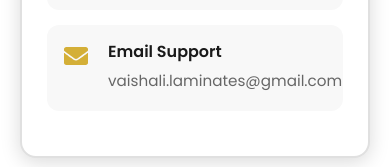
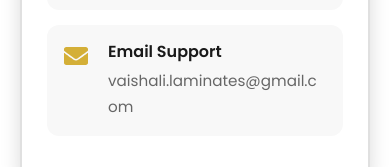
Before and after one commit to milanpatel1604/Vaishali-Enterprise, a React (Create React App) app in the folder client/: page /contact in a window 390 px wide. Shown: the part 666-833 px from the top of the page. Built offline with nearby package versions, Linux system fonts and the light colour scheme.

Commit message:
Fix email overflow in mobile view

```diff
--- a/client/src/components/Footer.css
+++ b/client/src/components/Footer.css
@@ -141,6 +141,8 @@
 .footer-contact a {
   color: rgba(255, 255, 255, 0.8);
   transition: color 0.3s ease;
+  word-break: break-all;
+  overflow-wrap: break-word;
 }
 
 .footer-contact a:hover {
--- a/client/src/components/TalkToExpertPopup.css
+++ b/client/src/components/TalkToExpertPopup.css
@@ -119,6 +119,8 @@
   font-size: 1.1rem;
   color: var(--secondary-color);
   font-weight: 700;
+  word-break: break-all;
+  overflow-wrap: break-word;
 }
 
 .popup-footer {
--- a/client/src/pages/Contact.css
+++ b/client/src/pages/Contact.css
@@ -166,6 +166,8 @@
   color: var(--text-light);
   font-size: 0.95rem;
   transition: color 0.3s ease;
+  word-break: break-all;
+  overflow-wrap: break-word;
 }
 
 .quick-contact-item:hover span {
```
